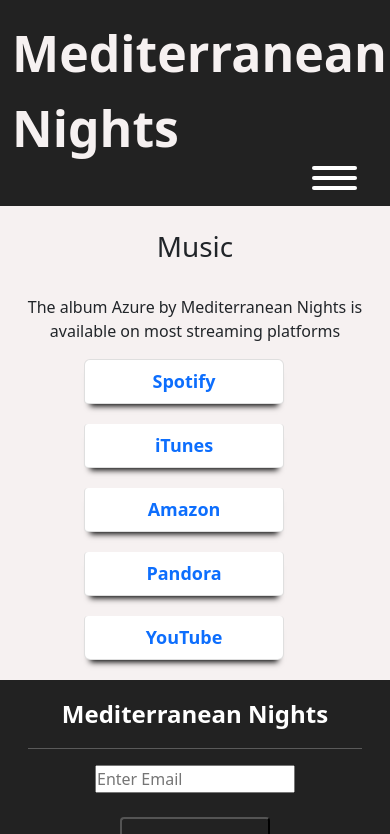
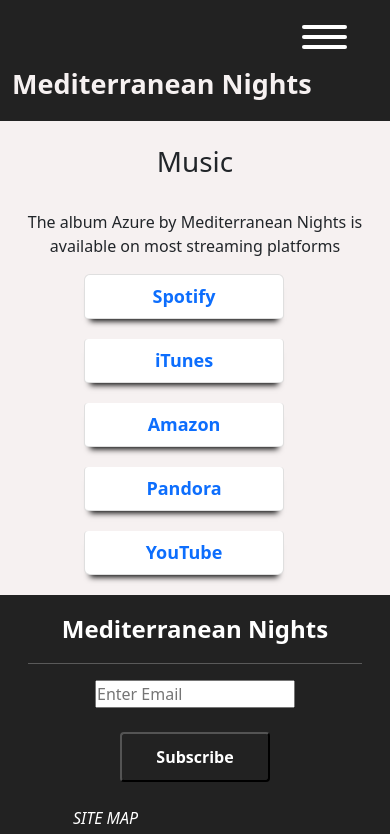
Before and after one commit to chihaby/mn.v2, a Next.js app: page /music in a window 390 px wide. Shown: the top 834 px of the page. Built offline with nearby package versions, Linux system fonts and the light colour scheme.

Commit message:
lading page responsiveness

```diff
--- a/components/Hero.js
+++ b/components/Hero.js
@@ -23,7 +23,7 @@
             </Card>
           </Col>
           <Col xs={{span: 12, order: 2}} md={{span: 6, order: 2}}>
-            <div className={styles.hero__right} >
+            <div className={styles.hero__right} ><br />
               <span className={styles.strapline}>Mediterranean Nights</span>
               <p className={styles.description}> Discover the beauty of the Mediterranean music with sensuous compositions like <em>A La Vida</em>, <em>Iris</em>, <em>Unrequited Love</em> and more.</p>
               <p>
--- a/components/Navbar.js
+++ b/components/Navbar.js
@@ -27,7 +27,7 @@
   const [activeIdx, setActiveIdx] = useState(0);
   return (
     <div style={{backgroundColor: '#222222'}}>
-      <Container>
+      <Container><br /><br />
         <nav className='nav'>
           <Link href={"/"} legacyBehavior>
             <a onClick={() => setActiveIdx(0)}>
--- a/styles/Hero.module.css
+++ b/styles/Hero.module.css
@@ -13,7 +13,7 @@
 }
 
 .strapline {
-  font-size: 35px;
+  font-size: 30px;
   font-weight: 600;
   font-family: 'Lucida Sans', 'Lucida Sans Regular', 'Lucida Grande', 'Lucida Sans Unicode', Geneva, Verdana, sans-serif;
 }
@@ -69,6 +69,10 @@
     float: right;
   }
 
+  .strapline {
+    font-size: 35px;
+  }
+
   .image__container div{
     width: 100%;
     position: unset !important;
--- a/styles/Radouane.module.css
+++ b/styles/Radouane.module.css
@@ -1,6 +1,6 @@
 .container {
   background-color: white;
-  height: 120vh;
+  height: 130vh;
 }
 
 .paragraph {
--- a/styles/Simeon.module.css
+++ b/styles/Simeon.module.css
@@ -1,6 +1,6 @@
 .container {
   background-color: var(--third-color);
-  height: 115vh;
+  height: 125vh;
 }
 
 .paragraph {
--- a/styles/globals.css
+++ b/styles/globals.css
@@ -51,7 +51,8 @@
   flex-direction: column;
   row-gap: 6px;
   cursor: pointer;
-  margin-left: 300px;
+  margin-left: 290px;
+  margin-top: -135px;
 }
 
 .nav__menu-bar div {
@@ -63,7 +64,7 @@
 
 .logo {
   text-decoration: none;
-  font-size: 50px;
+  font-size: 27px;
   font-weight: 600;
   color: var(--third-color);
 }
@@ -127,6 +128,9 @@
 } */
 
 @media screen and (min-width: 768px){
+  .logo {
+    font-size: 50px;
+  }
   .nav__menu-bar {
     display: none;
   }
```
